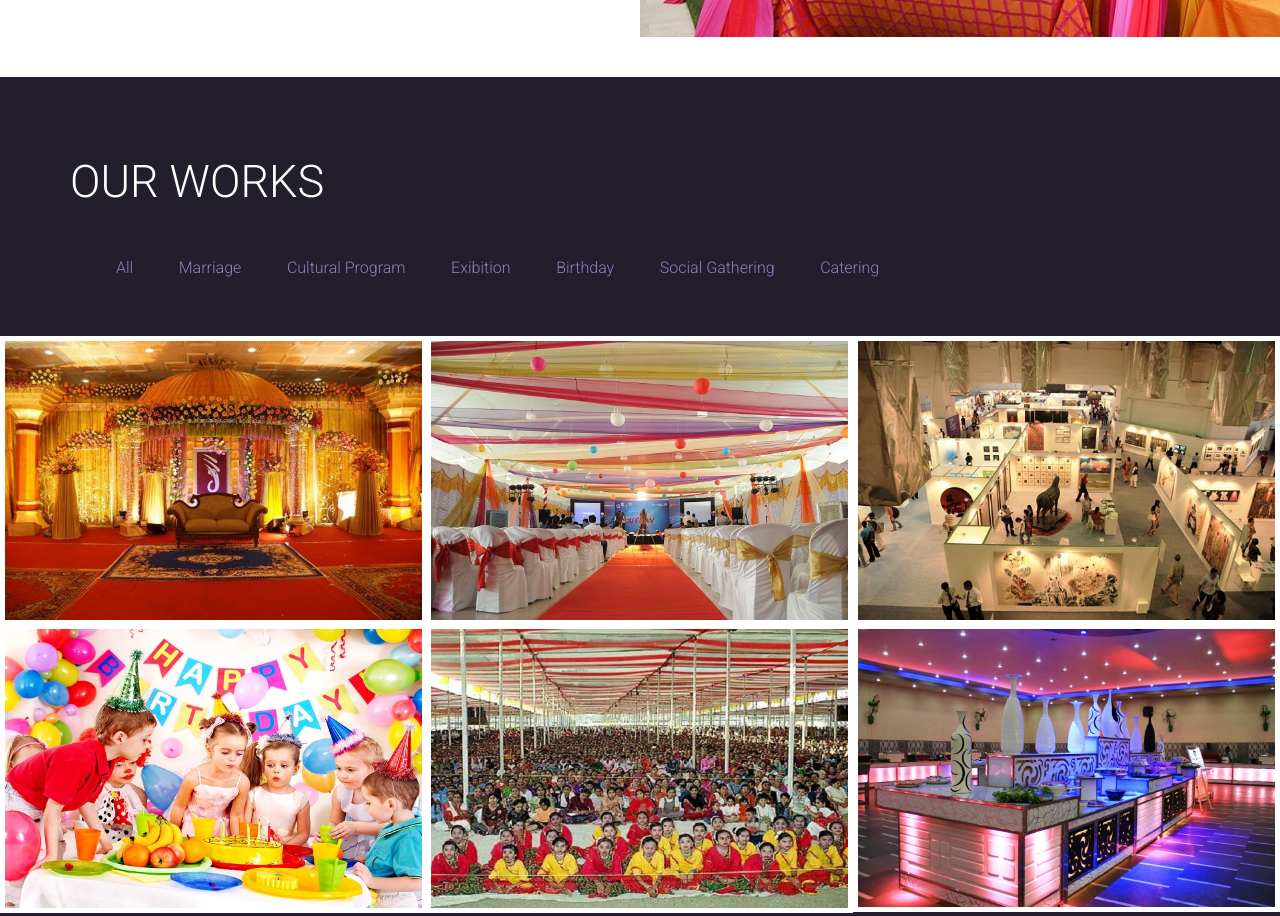
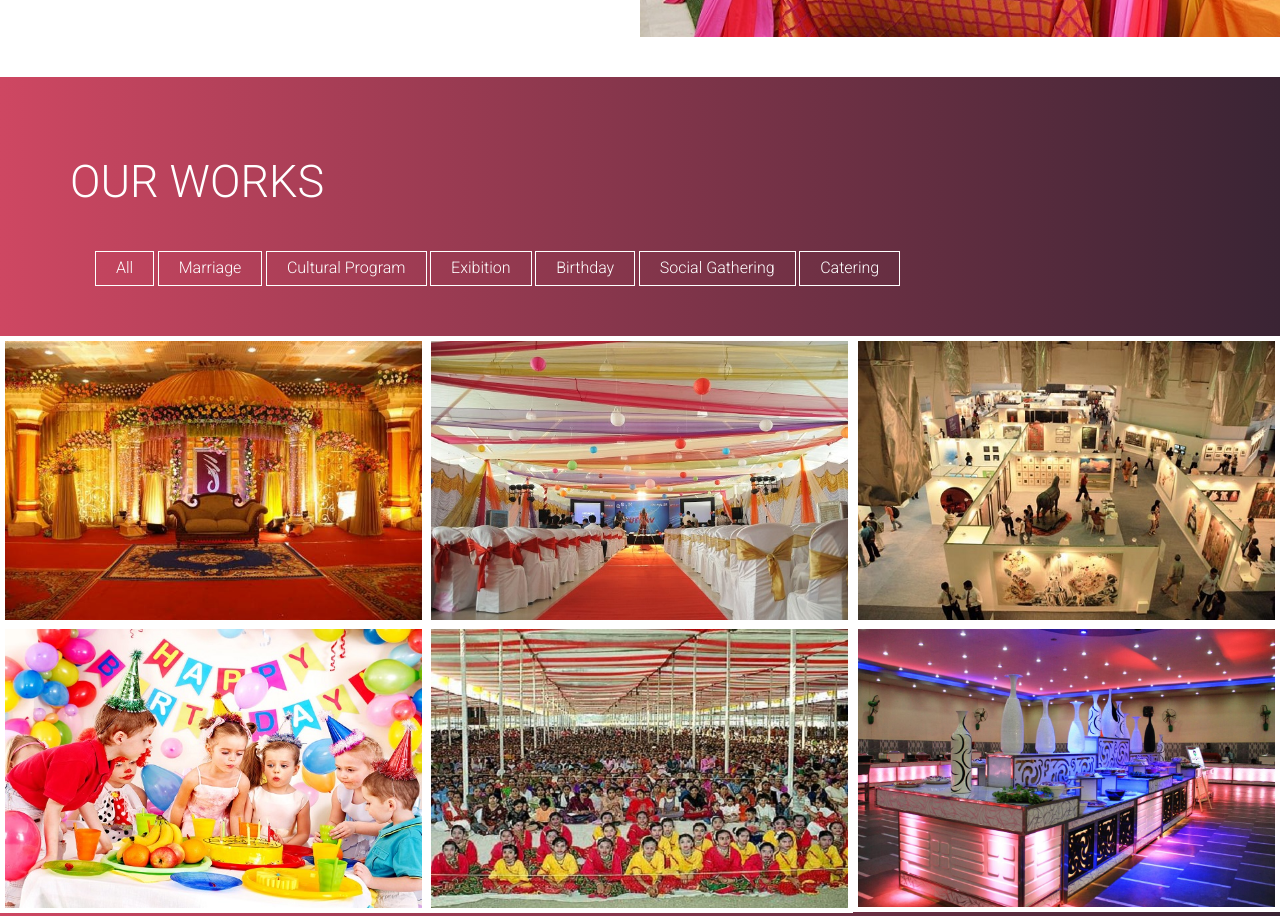
Before and after one commit to shailuamu/jmd-star, a plain HTML site: page index.html in a window 1280 px wide. Shown: the part 2319-3235 px from the top of the page. Drawn offline with Linux system fonts and the light colour scheme.

Commit message:
changed black background colour in our works.

```diff
--- a/css/main.css
+++ b/css/main.css
@@ -490,7 +490,8 @@ section h3.section-subheading {
 ==================================*/
 .works
 {
-	background: #221e2d;
+	/*background: #221e2d;*/
+	background : linear-gradient(to right, #ce4762, #3a2434);
 }
 .works-item
 {
@@ -553,8 +554,8 @@ button.filters-button
 {
 	text-transform: capitalize;
 	background: transparent;
-	color: #907fbf;
-	border: 1px solid #221e2d;
+	color: #fff;
+	border: 1px solid #fff;
 	outline: none;
 	margin: 25px 0px 50px;
 	padding: 5px 20px;
@@ -563,8 +564,8 @@ button.filters-button
 }
 button.active, button.filters-button:hover, button.filters-button:active, button.filters-button:focus
 {
-	color: #e64e4e;
-	border: 1px solid #e64e4e;
+	color: #FB7404;
+	border: 1px solid #FB7404;
 }
 .works .wrapper
 {
```
